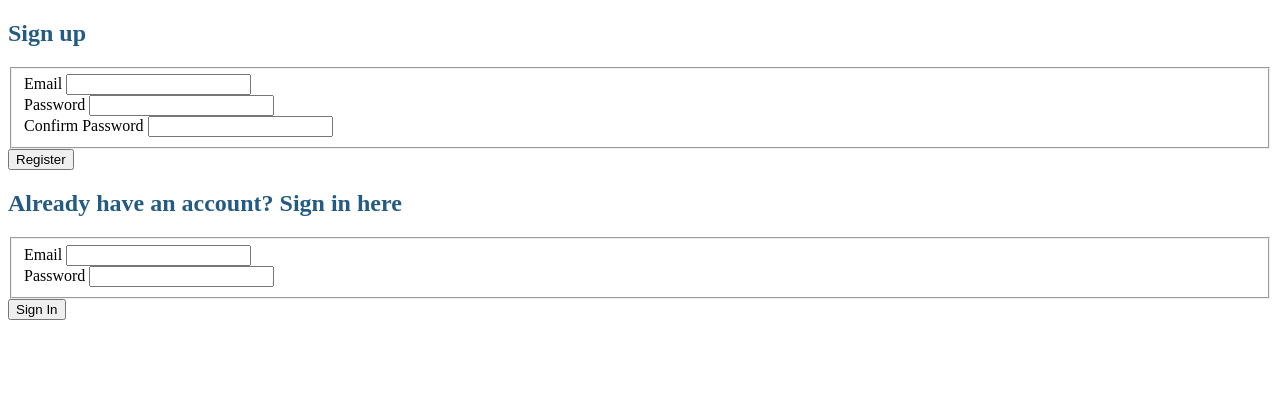
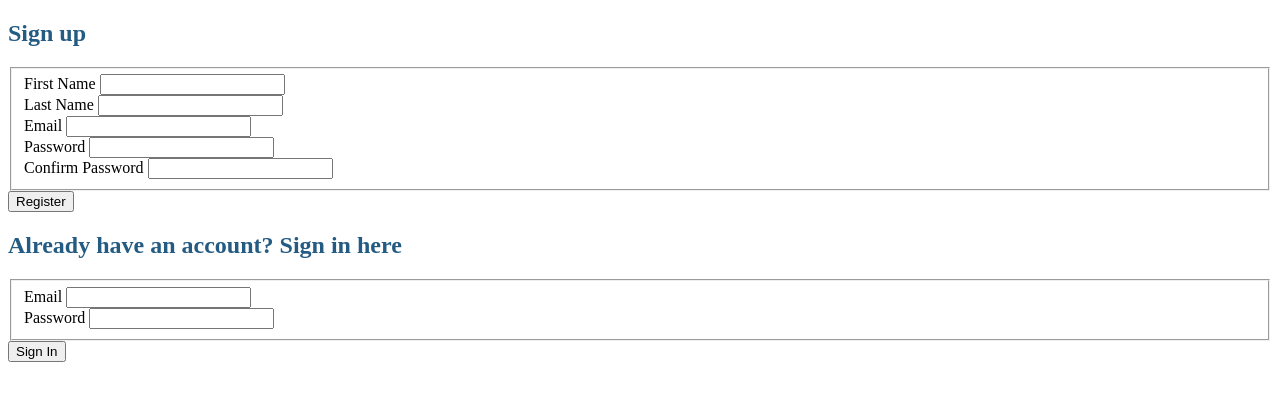
Before and after one commit to Buringskul/CTP-Hackathon, a Flask app: template backend/templates/register.html in a window 1280 px wide. Shown: the top 401 px of the page. Run offline with Flask 3, Linux system fonts and the light colour scheme; the template is opened without the code that fills it: values that come from a table or form of the project are taken from there, others are empty.

Commit message:
Connected test html files to backend Flask and forms

```diff
--- a/backend/templates/home.html
+++ b/backend/templates/home.html
@@ -0,0 +1,5 @@
+{% extends "index.html" %}
+
+{% block head %}
+
+{% endblock %}
--- a/backend/templates/register.html
+++ b/backend/templates/register.html
@@ -28,16 +28,29 @@
                 {{ signup.hidden_tag() }}
                 <fieldset class="form-group">
                     <div class="form-group">
-                        {{ signup.name.label(class="form-control-label") }}
-                        {% if signup.name.errors %}
-                        {{ signup.name(class="form-control form-control-lg is-invalid") }}
+                        {{ signup.first_name.label(class="form-control-label") }}
+                        {% if signup.first_name.errors %}
+                        {{ signup.first_name(class="form-control form-control-lg is-invalid") }}
                         <div class="invalid-feedback">
-                            {% for error in signup.name.errors %}
+                            {% for error in signup.first_name.errors %}
                             <span>{{error}}</span>
                             {% endfor %}
                         </div>
                         {% else %}
-                        {{ signup.name(class="form-control form-control-lg") }}
+                        {{ signup.first_name(class="form-control form-control-lg") }}
+                        {% endif %}
+                    </div>
+                    <div class="form-group">
+                        {{ signup.last_name.label(class="form-control-label") }}
+                        {% if signup.last_name.errors %}
+                        {{ signup.last_name(class="form-control form-control-lg is-invalid") }}
+                        <div class="invalid-feedback">
+                            {% for error in signup.last_name.errors %}
+                            <span>{{error}}</span>
+                            {% endfor %}
+                        </div>
+                        {% else %}
+                        {{ signup.last_name(class="form-control form-control-lg") }}
                         {% endif %}
                     </div>
                     <div class="form-group">
```
Also changed, not shown: backend/templates/index.html (added, +46 -0 lines).
